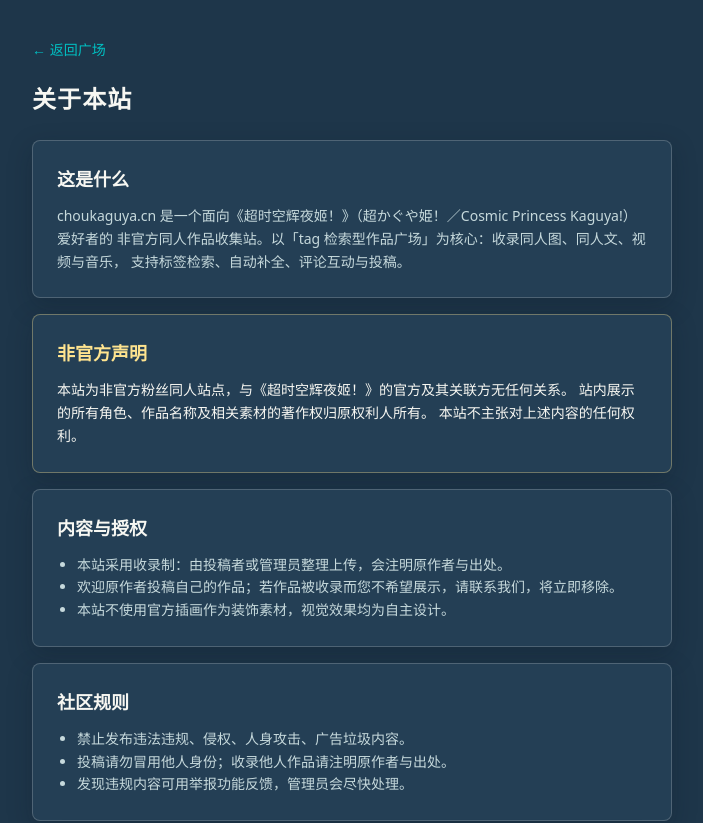
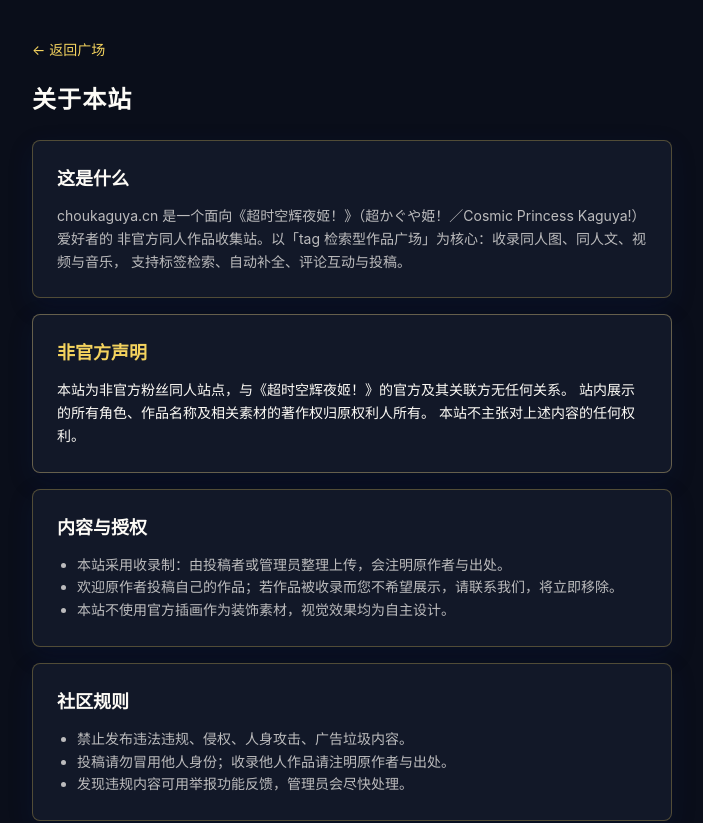
Before and after one commit to starfishCN/choukaguya.cn, a Next.js app: page /about in a window 1280 px wide. Shown: the top 823 px of the page, without its empty margins (288-991 px from the left). Built offline with nearby package versions, Linux system fonts and the light colour scheme.

Commit message:
style: apply feihong editorial color and rhythm rules

```diff
--- a/src/app/globals.css
+++ b/src/app/globals.css
@@ -479,3 +479,72 @@ html[data-theme="light"] .ck-hero { background: linear-gradient(135deg, var(--ck
   .ck-shell { width: min(100% - 24px, 1120px); }
   .ck-hero-content { padding-inline: 16px; }
 }
+
+/* Feihong-derived editorial override: warm paper, disciplined triad, human rhythm. */
+:root {
+  --ck-bg: #0A0E1A;
+  --ck-bg-2: #0A2463;
+  --ck-bg-3: #061842;
+  --ck-brand: #F4D35E;
+  --ck-accent: #F4D35E;
+  --ck-pink: #D8315B;
+  --ck-gold: #F4D35E;
+  --ck-danger: #D8315B;
+  --ck-text: #FDFBF6;
+  --ck-text-dim: rgba(253,251,246,.72);
+  --ck-line: rgba(244,211,94,.28);
+  --ck-panel: #121828;
+  --ck-card: #121828;
+  --ck-shadow: 0 8px 24px rgba(10,36,99,.18);
+  --ck-display: "Playfair Display", "Noto Serif SC", "Source Han Serif SC", serif;
+  --ck-body: "Inter", "Noto Sans SC", "PingFang SC", sans-serif;
+}
+html[data-theme="light"] {
+  --ck-bg: #FDFBF6;
+  --ck-bg-2: #F0F4FA;
+  --ck-bg-3: #FBF2CC;
+  --ck-brand: #0A2463;
+  --ck-accent: #0A2463;
+  --ck-pink: #D8315B;
+  --ck-gold: #B8951F;
+  --ck-danger: #D8315B;
+  --ck-text: #0D1225;
+  --ck-text-dim: #3D4358;
+  --ck-line: #D8DCE8;
+  --ck-panel: #F7F8FA;
+  --ck-card: #FFFFFF;
+  --ck-shadow: 0 8px 24px rgba(10,36,99,.08);
+}
+body { background: var(--ck-bg); background-image: none; }
+html[data-theme="light"] body { background: var(--ck-bg); }
+.ck-stars::before { display: none; }
+.ck-panel, .ck-card { backdrop-filter: none; box-shadow: var(--ck-shadow); }
+.ck-btn { color: #FDFBF6; background: var(--ck-pink); border-color: var(--ck-pink); border-radius: 4px; }
+.ck-btn-ghost, .ck-theme-switch { border-radius: 4px; }
+.ck-btn-ghost:hover, .ck-theme-switch:hover { border-color: var(--ck-gold); color: var(--ck-pink); }
+.ck-hero {
+  min-height: 420px;
+  border-radius: 20px;
+  background: radial-gradient(ellipse 60% 70% at 78% 25%, rgba(244,211,94,.08), transparent 62%), linear-gradient(135deg, #061842, #0A2463);
+}
+.ck-hero::before { background: linear-gradient(170deg, transparent 0 36%, rgba(244,211,94,.22) 37% 38%, transparent 39% 58%, rgba(216,49,91,.16) 59% 60%, transparent 61%); }
+.ck-hero-content { max-width: 680px; padding: clamp(48px, 8vw, 96px) clamp(28px, 6vw, 80px); }
+.ck-hero-kicker, .ck-section-kicker { color: var(--ck-gold); letter-spacing: .18em; }
+.ck-hero h2 { font-family: var(--ck-display); font-size: clamp(36px, 7vw, 76px); line-height: 1.08; letter-spacing: -.025em; }
+.ck-hero h2::after, .ck-section-title::after { content: ""; display: block; width: 72px; height: 2px; margin-top: 16px; background: var(--ck-gold); }
+.ck-hero p { max-width: 46ch; font-size: 16px; line-height: 1.75; }
+.ck-section-title { font-family: var(--ck-display); font-size: clamp(28px, 4vw, 48px); }
+.ck-section-title::after { width: 42px; margin-top: 10px; }
+.ck-card { border-radius: 8px; }
+.ck-card:hover { border-color: var(--ck-gold); box-shadow: 0 12px 30px rgba(10,36,99,.18); }
+.ck-tag { border-radius: 4px; }
+.ck-tag-pink { color: var(--ck-pink); border-color: rgba(216,49,91,.45); }
+.ck-tag-gold { color: var(--ck-gold); border-color: rgba(244,211,94,.48); }
+.ck-site-footer strong { color: var(--ck-gold); }
+::selection { background: var(--ck-gold); color: #0A2463; }
+@media (max-width: 560px) {
+  .ck-hero { min-height: 320px; border-radius: 12px; }
+  .ck-hero-content { padding: 40px 24px; }
+  .ck-hero h2 { font-size: 40px; }
+  .ck-hero h2::after { margin-top: 12px; }
+}
--- a/src/app/layout.tsx
+++ b/src/app/layout.tsx
@@ -23,6 +23,7 @@ export default function RootLayout({ children }: LayoutProps<"/">) {
   return (
     <html
       lang="zh-CN"
+      data-theme="light"
       className={`${geistSans.variable} ${geistMono.variable} h-full antialiased`}
     >
       <body className="ck-stars min-h-full">
--- a/src/lib/ThemeProvider.tsx
+++ b/src/lib/ThemeProvider.tsx
@@ -5,7 +5,7 @@ type Theme = "dark" | "light";
 const ThemeContext = createContext<{ theme: Theme; toggle: () => void }>({ theme: "dark", toggle: () => {} });
 
 export function ThemeProvider({ children }: { children: React.ReactNode }) {
-  const [theme, setTheme] = useState<Theme>("dark");
+  const [theme, setTheme] = useState<Theme>("light");
 
   useEffect(() => {
     const saved = document.cookie.match(/ck_theme=(dark|light)/)?.[1] as Theme | undefined;
```
